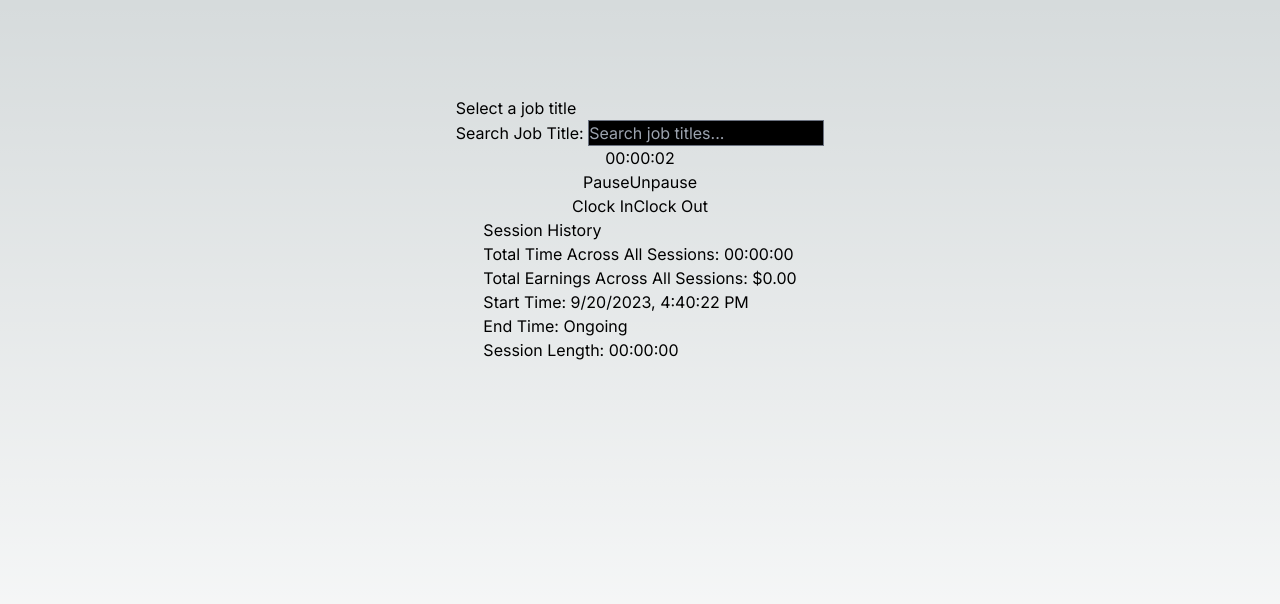
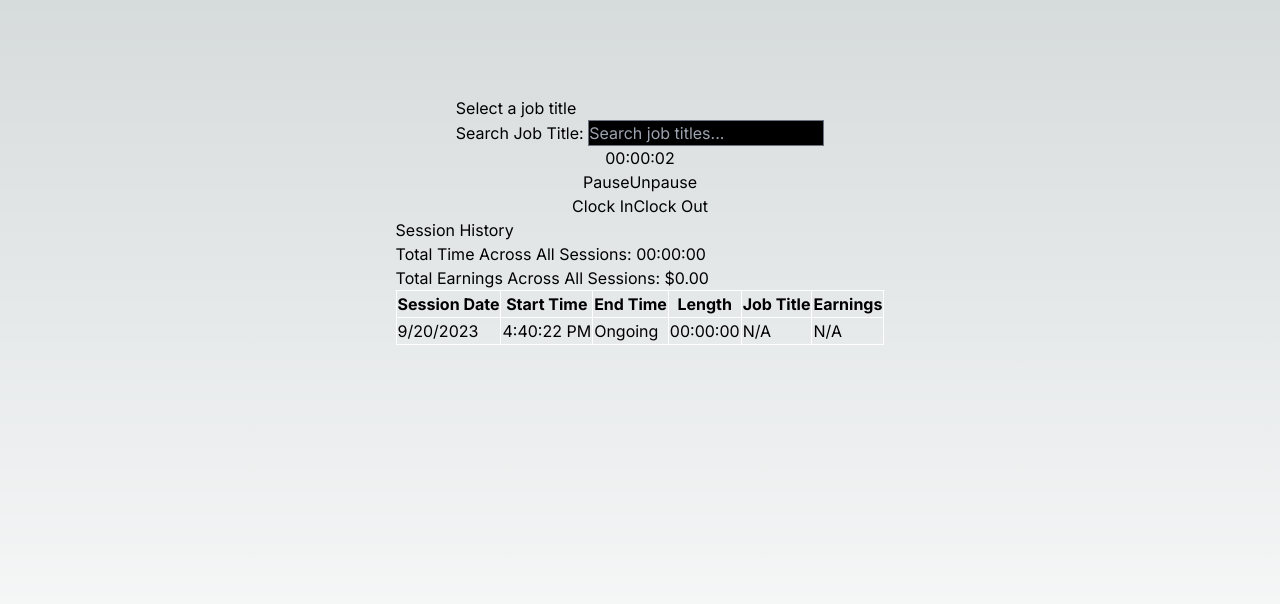
Before and after one commit to thatblockhead/clock-in, a Next.js app: page / in a window 1280 px wide. Both pictures are taken after a click on the button "Clock In". Shown: the top 604 px of the page. Built offline with nearby package versions, Linux system fonts and the light colour scheme.

Commit message:
change session history display to table format

```diff
--- a/app/globals.css
+++ b/app/globals.css
@@ -25,3 +25,12 @@ body {
     )
     rgb(var(--background-start-rgb));
 }
+
+table td, table th {
+  border: 1px solid white;
+}
+
+/* Collapse borders */
+table {
+  border-collapse: collapse;
+}
--- a/components/SessionHistoryDisplay.tsx
+++ b/components/SessionHistoryDisplay.tsx
@@ -13,17 +13,30 @@ export default function SessionHistoryDisplay({ sessions }: { sessions: Session[
             <h2>Session History</h2>
             <p>Total Time Across All Sessions: {formatTime(totalTime)}</p>
             <p>Total Earnings Across All Sessions: ${totalEarnings.toFixed(2)}</p>
-            <ul>
-                {[...sessions].reverse().map((session, index) => (
-                    <li key={index}>
-                        {session.jobTitle && <p>Job Title: {session.jobTitle}</p>}
-                        <p>Start Time: {new Date(session.startTime).toLocaleString()}</p>
-                        <p>End Time: {session.endTime ? new Date(session.endTime).toLocaleString() : 'Ongoing'}</p>
-                        <p>Session Length: {new Date(session.totalTime).toISOString().slice(11, 19)}</p>
-                        {session.earnings && <p>Potential Earnings: ${session.earnings.toFixed(2)}</p>}
-                    </li>
-                ))}
-            </ul>
+            <table className="table-auto border-collapse border border-gray-800">
+                <thead>
+                    <tr>
+                        <th>Session Date</th>
+                        <th>Start Time</th>
+                        <th>End Time</th>
+                        <th>Length</th>
+                        <th>Job Title</th>
+                        <th>Earnings</th>
+                    </tr>
+                </thead>
+                <tbody>
+                    {[...sessions].reverse().map((session, index) => (
+                        <tr key={index}>
+                            <td>{new Date(session.startTime).toLocaleDateString()}</td>
+                            <td>{new Date(session.startTime).toLocaleTimeString()}</td>
+                            <td>{session.endTime ? new Date(session.endTime).toLocaleTimeString() : 'Ongoing'}</td>
+                            <td>{formatTime(session.totalTime)}</td>
+                            <td>{session.jobTitle || 'N/A'}</td>
+                            <td>{session.earnings ? `$${session.earnings.toFixed(2)}` : 'N/A'}</td>
+                        </tr>
+                    ))}
+                </tbody>
+            </table>
         </div>
     );
 }
```
Also changed, not shown: 1 other file (tests, documents, lock files or other folders).
